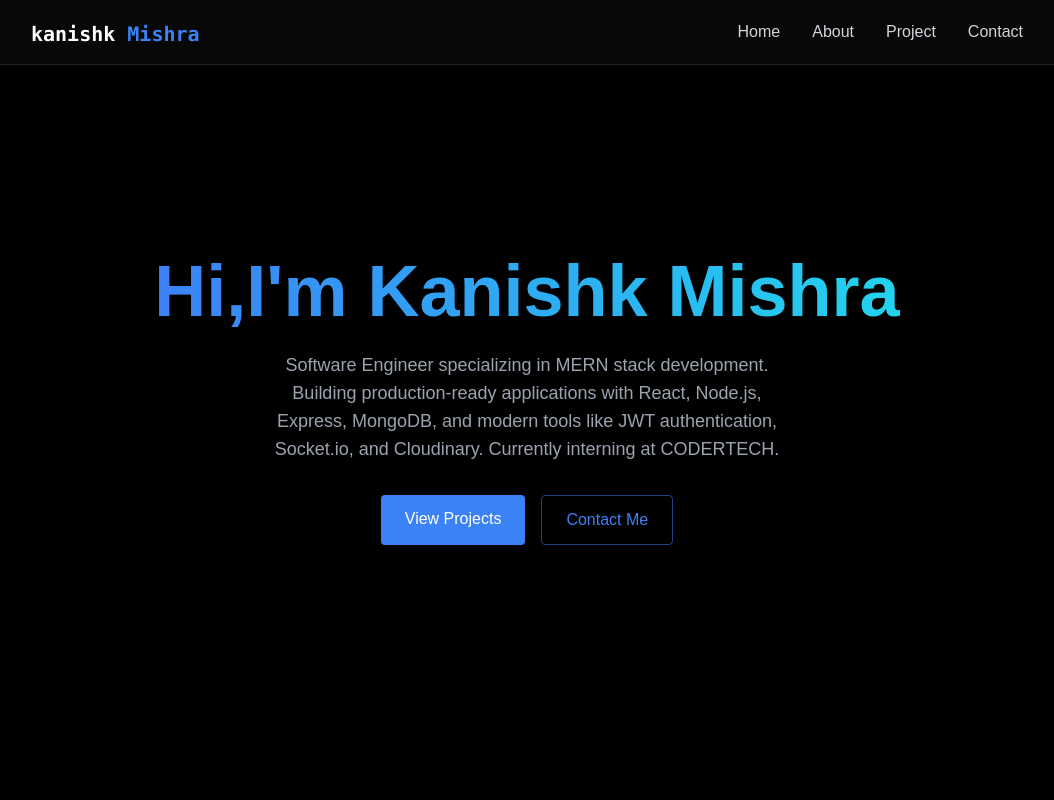
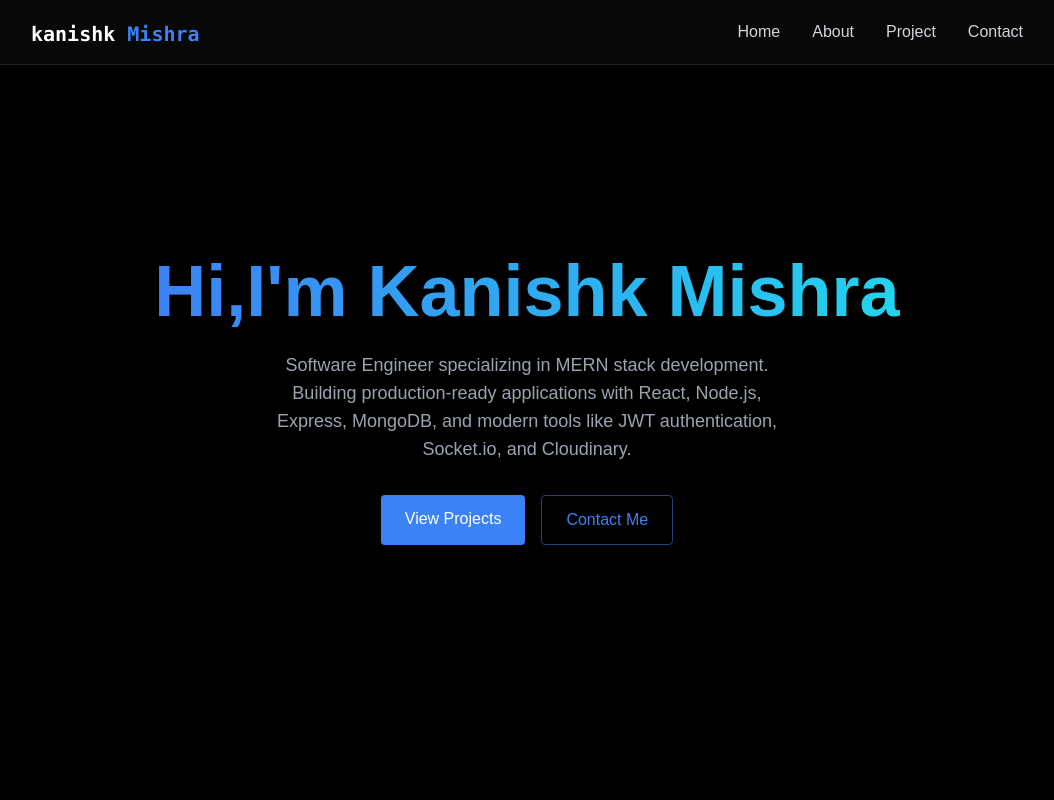
Before and after one commit to kanishkmishra-afk/kanishk_Portfolio, a React (Create React App) app: page / in a window 1280 px wide. Shown: the top 800 px of the page, without its empty margins (113-1167 px from the left). Built offline with nearby package versions, Linux system fonts and the light colour scheme; no server answers.

Commit message:
minor tweaks

```diff
--- a/src/components/section/Home.jsx
+++ b/src/components/section/Home.jsx
@@ -10,7 +10,7 @@ export const Home=()=>{
                 <h1 className="text-5xl md:text-7xl font-bold mb-6 bg-gradient-to-r from-blue-500 to-cyan-400 bg-clip-text text-transparent leading-right">Hi,I'm Kanishk Mishra</h1>
 
                 <p className="text-gray-400 text-lg mb-8 max-w-lg mx-auto">
-                Software Engineer specializing in MERN stack development. Building production-ready applications with React, Node.js, Express, MongoDB, and modern tools like JWT authentication, Socket.io, and Cloudinary. Currently interning at CODERTECH.
+                Software Engineer specializing in MERN stack development. Building production-ready applications with React, Node.js, Express, MongoDB, and modern tools like JWT authentication, Socket.io, and Cloudinary.
                 </p>
                 <div className="flex justify-center space-x-4">
                     <a href="#projects"
```
